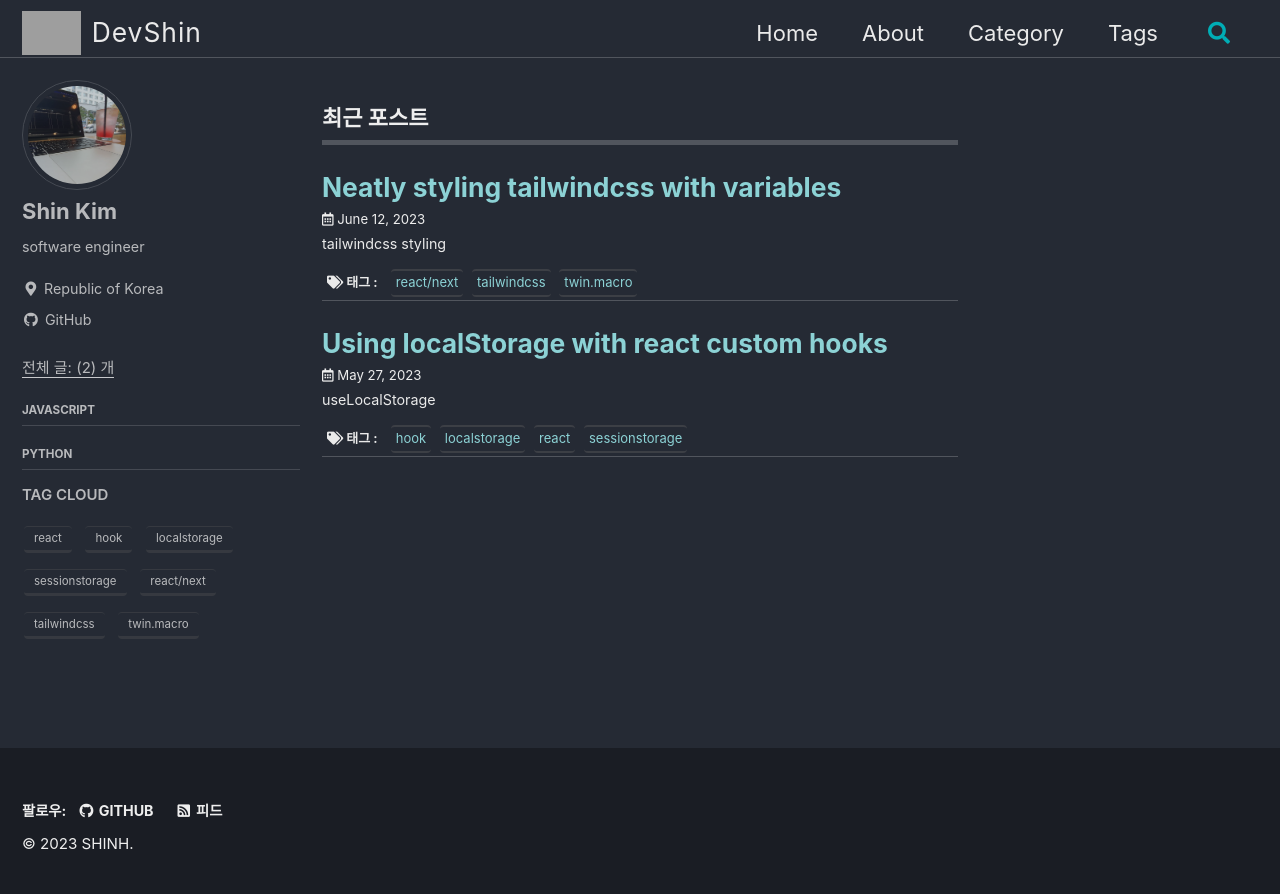
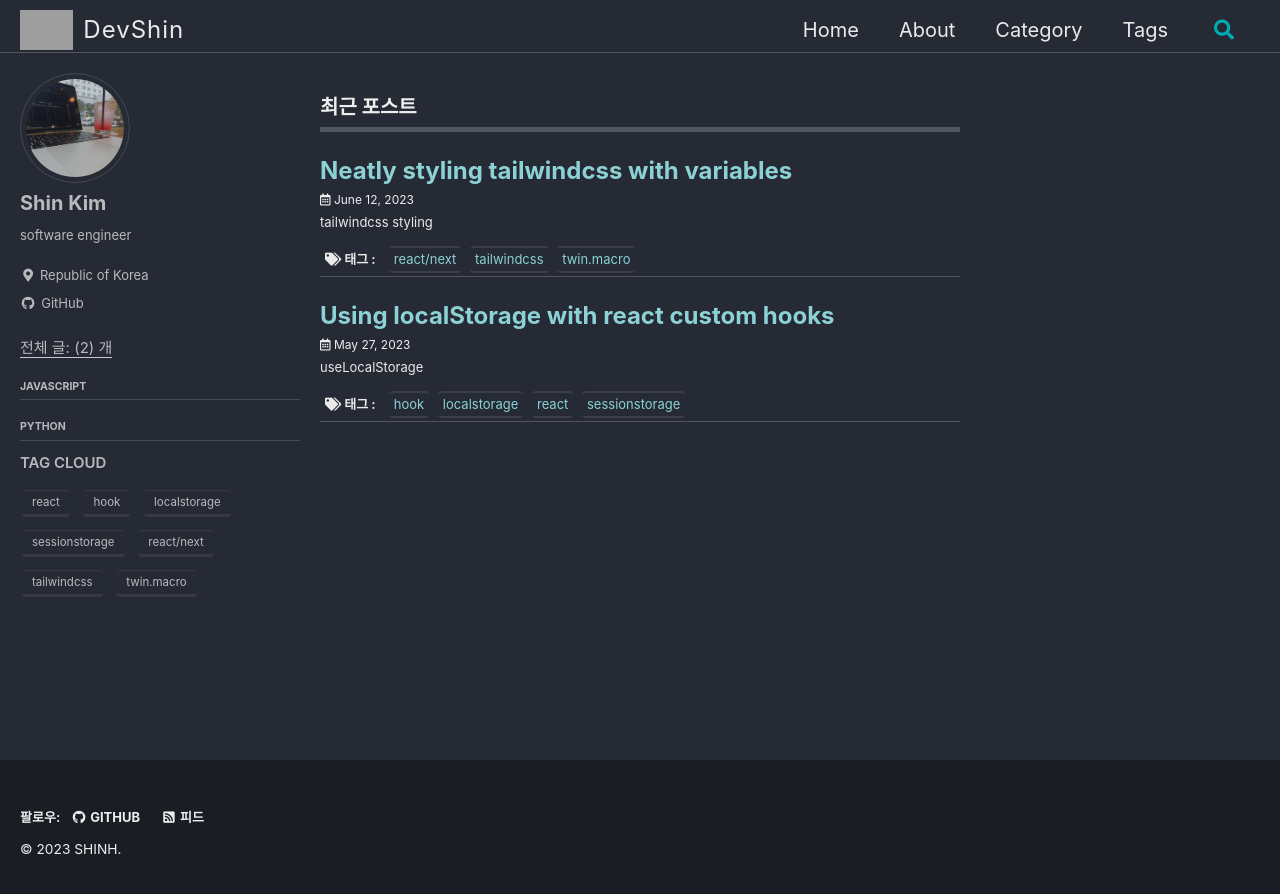
Before and after one commit to devshinn/devshinn.github.io, a Jekyll site: the page built from index.html, in a window 1280 px wide. Shown: the top 894 px of the page. Built offline with Jekyll 4.4.1, drawn with Linux system fonts in a browser that asks for light colours; cached includes are drawn as plain includes; some web fonts are replaced; the list of posts is cut into pages by our own code; grey boxes are pictures that could not be loaded.

Commit message:
style: font-size

```diff
--- a/_sass/minimal-mistakes/_reset.scss
+++ b/_sass/minimal-mistakes/_reset.scss
@@ -15,11 +15,11 @@ html {
   }
 
   @include breakpoint($large) {
-    font-size: 20px;
+    font-size: 18px;
   }
 
   @include breakpoint($x-large) {
-    font-size: 22px;
+    font-size: 20px;
   }
 
   -webkit-text-size-adjust: 100%;
--- a/package.json
+++ b/package.json
@@ -1,8 +1,8 @@
 {
-  "name": "minimal-mistakes",
+  "name": "shin-blog",
   "private": true,
   "version": "4.24.0",
-  "description": "Minimal Mistakes 2 column Jekyll theme.",
+  "description": "shin-blog",
   "repository": {
     "type": "git",
     "url": "git://github.com/mmistakes/minimal-mistakes.git"
```
